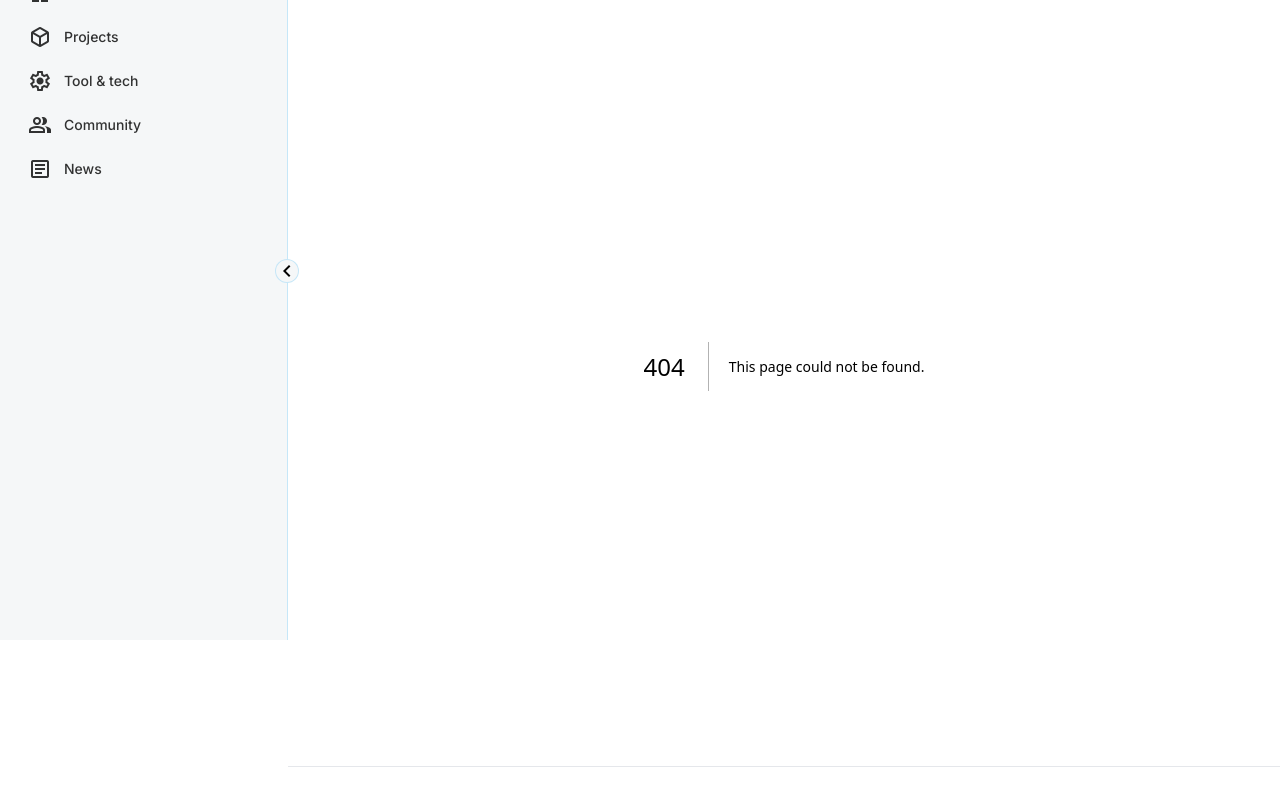
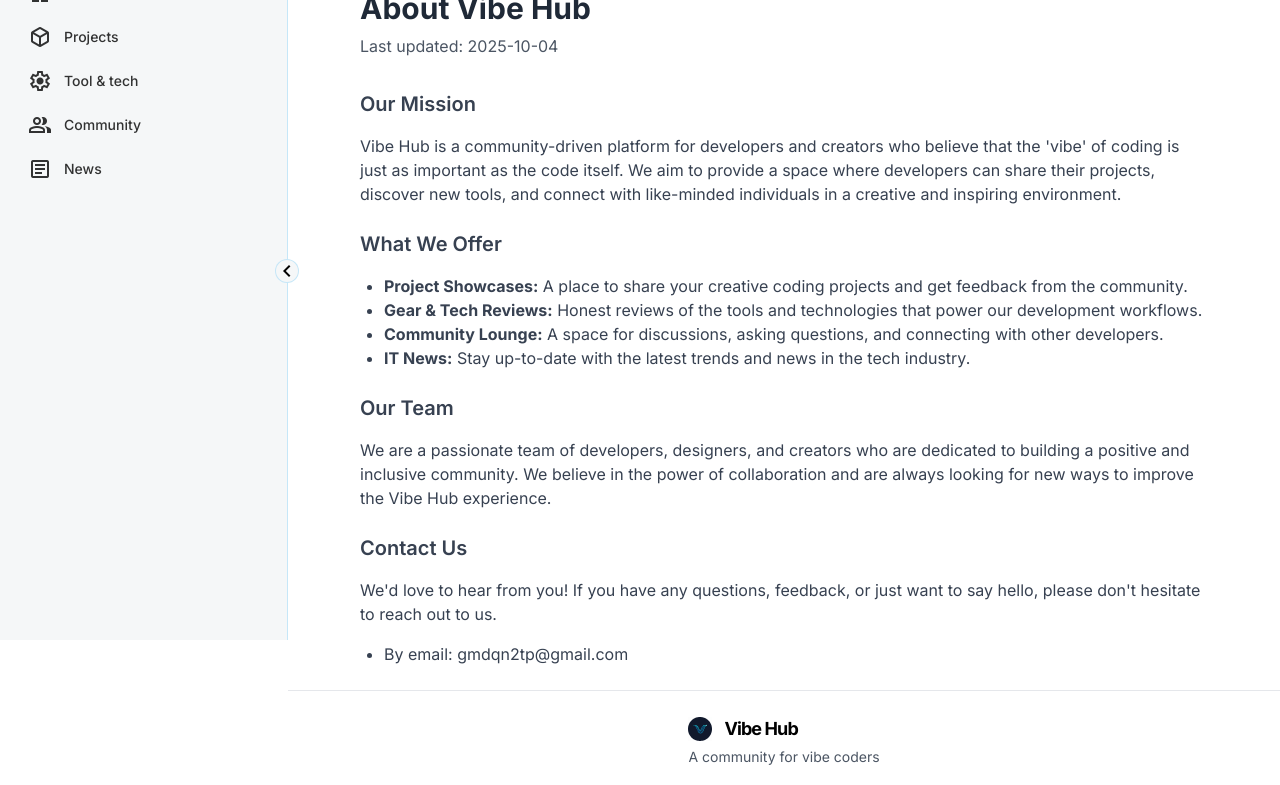
Before and after one commit to kimjuyoung1127/vibe, a Next.js app in the folder vibe-code/: page /google/about in a window 1280 px wide. Before the commit this address had no page. Shown: the part 160-945 px from the top of the page. Built offline with nearby package versions, Linux system fonts and the light colour scheme.

Commit message:
푸터 , 에드센스 스니펫

```diff
--- a/vibe-code/app/components/footer.tsx
+++ b/vibe-code/app/components/footer.tsx
@@ -28,8 +28,14 @@ const Footer = () => {
           </div>
 
           <div className="flex flex-wrap justify-center gap-6 mb-4">
+            <Link
+              href="/google/about"
+              className="text-sm text-gray-600 hover:text-blue-600 transition-colors duration-200"
+            >
+              About Us
+            </Link>
             <a
-              href="/privacy-policy"
+              href="/google/privacy-policy"
               target="_blank"
               rel="noopener noreferrer"
               className="text-sm text-gray-600 hover:text-blue-600 transition-colors duration-200"
@@ -37,7 +43,7 @@ const Footer = () => {
               Privacy Policy
             </a>
             <a
-              href="/terms-of-service"
+              href="/google/terms-of-service"
               target="_blank"
               rel="noopener noreferrer"
               className="text-sm text-gray-600 hover:text-blue-600 transition-colors duration-200"
@@ -45,7 +51,7 @@ const Footer = () => {
               Terms of Service
             </a>
             <a
-              href="/cookie-policy"
+              href="/google/cookie-policy"
               target="_blank"
               rel="noopener noreferrer"
               className="text-sm text-gray-600 hover:text-blue-600 transition-colors duration-200"
@@ -53,7 +59,7 @@ const Footer = () => {
               Cookie Policy
             </a>
             <a
-              href="/content-guidelines"
+              href="/google/content-guidelines"
               target="_blank"
               rel="noopener noreferrer"
               className="text-sm text-gray-600 hover:text-blue-600 transition-colors duration-200"
--- /dev/null
+++ b/vibe-code/app/google/about/page.tsx
@@ -0,0 +1,42 @@
+import React from 'react';
+
+const AboutUsPage = () => {
+  return (
+    <div className="max-w-4xl mx-auto p-6">
+      <header>
+        <h1 className="text-3xl font-bold text-gray-800 mb-2">About Vibe Hub</h1>
+        <p className="text-gray-600">Last updated: {new Date().toISOString().split('T')[0]}</p>
+      </header>
+
+      <section className="mt-8 text-gray-700">
+        <h2 className="text-xl font-semibold mb-4">Our Mission</h2>
+        <p className="mb-4">
+          Vibe Hub is a community-driven platform for developers and creators who believe that the 'vibe' of coding is just as important as the code itself. We aim to provide a space where developers can share their projects, discover new tools, and connect with like-minded individuals in a creative and inspiring environment.
+        </p>
+
+        <h2 className="text-xl font-semibold mt-6 mb-4">What We Offer</h2>
+        <ul className="list-disc pl-6 mb-4">
+          <li><strong>Project Showcases:</strong> A place to share your creative coding projects and get feedback from the community.</li>
+          <li><strong>Gear & Tech Reviews:</strong> Honest reviews of the tools and technologies that power our development workflows.</li>
+          <li><strong>Community Lounge:</strong> A space for discussions, asking questions, and connecting with other developers.</li>
+          <li><strong>IT News:</strong> Stay up-to-date with the latest trends and news in the tech industry.</li>
+        </ul>
+
+        <h2 className="text-xl font-semibold mt-6 mb-4">Our Team</h2>
+        <p className="mb-4">
+          We are a passionate team of developers, designers, and creators who are dedicated to building a positive and inclusive community. We believe in the power of collaboration and are always looking for new ways to improve the Vibe Hub experience.
+        </p>
+
+        <h2 className="text-xl font-semibold mt-6 mb-4">Contact Us</h2>
+        <p className="mb-4">
+          We'd love to hear from you! If you have any questions, feedback, or just want to say hello, please don't hesitate to reach out to us.
+        </p>
+        <ul className="list-disc pl-6">
+          <li>By email: gmdqn2tp@gmail.com </li>
+        </ul>
+      </section>
+    </div>
+  );
+};
+
+export default AboutUsPage;
--- a/vibe-code/google/content-guidelines/page.tsx
+++ b/vibe-code/app/google/content-guidelines/page.tsx
@@ -103,7 +103,7 @@ const ContentGuidelinesPage = () => {
 
         <h2 className="text-xl font-semibold mt-6 mb-4">Contact Us</h2>
         <p className="mb-4">
-          If you have questions about these Content Guidelines, please contact us:
+          If you have any questions about these Content Guidelines, please contact us:
         </p>
         <ul className="list-disc pl-6">
           <li>By email: content@vibehub.com</li>
--- a/vibe-code/app/layout.tsx
+++ b/vibe-code/app/layout.tsx
@@ -3,7 +3,6 @@ import { Inter } from 'next/font/google';
 import './globals.css';
 import './custom.css';
 import Footer from './components/footer';
-import GoogleAnalyticsProvider from '../google/providers/GoogleAnalyticsProvider';
 import NavbarWrapper from './components/NavbarWrapper';
 import TopNavWrapper from './components/TopNavWrapper';
 
@@ -27,13 +26,13 @@ export const metadata: Metadata = {
   openGraph: {
     type: 'website',
     locale: 'en_US',
-    url: 'https://www.vibehub.dev',
+    url: 'https://vibehub.tech',
     title: 'Vibe Hub - A Developer Community for Creative Coding',
     description: 'A community website for developers who value the "vibe coding" and environment of coding, featuring modern retro pop art style.',
     siteName: 'Vibe Hub',
     images: [
       {
-        url: 'https://www.vibehub.dev/og-image.png', // Replace with actual image path
+        url: 'https://vibehub.tech/og-image.png', // Replace with actual image path
         width: 1200,
         height: 630,
         alt: 'Vibe Hub - Developer Community',
@@ -44,7 +43,7 @@ export const metadata: Metadata = {
     card: 'summary_large_image',
     title: 'Vibe Hub - A Developer Community for Creative Coding',
     description: 'A community website for developers who value the "vibe coding" and environment of coding, featuring modern retro pop art style.',
-    images: ['https://www.vibehub.dev/twitter-image.png'], // Replace with actual image path
+    images: ['https://vibehub.tech/twitter-image.png'], // Replace with actual image path
   },
   robots: {
     index: true,
@@ -64,7 +63,7 @@ export const metadata: Metadata = {
       'msvalidate.01': 'bing-verification-token', // Replace with actual token
     },
   },
-  metadataBase: new URL('https://www.vibehub.dev'),
+  metadataBase: new URL('https://vibehub.tech'),
   alternates: {
     canonical: '/',
   },
@@ -89,6 +88,8 @@ export default function RootLayout({
           href="https://fonts.googleapis.com/css2?family=Material+Symbols+Outlined"
           rel="stylesheet"
         />
+        <script async src="https://pagead2.googlesyndication.com/pagead/js/adsbygoogle.js?client=ca-pub-5327530419834984"
+     crossOrigin="anonymous"></script>
 
         {/* Google Analytics */}
         <script
@@ -116,8 +117,8 @@ export default function RootLayout({
               '@type': 'Organization',
               name: 'Vibe Hub',
               legalName: 'Vibe Hub',
-              url: 'https://www.vibehub.dev',
-              logo: 'https://www.vibehub.dev/logo.png', // Replace with actual logo path
+              url: 'https://vibehub.tech',
+              logo: 'https://vibehub.tech/logo.png', // Replace with actual logo path
               description: 'A community website for developers who value the "vibe coding" and environment of coding',
               foundingDate: '2025',
               founder: {
@@ -151,7 +152,6 @@ export default function RootLayout({
           <div className="lg:ml-72 flex flex-col pt-[61px] min-h-screen">
             <main className="flex-grow">
               {children}
-              <GoogleAnalyticsProvider />
             </main>
             <Footer />
           </div>
--- a/vibe-code/app/robots.ts
+++ b/vibe-code/app/robots.ts
@@ -8,6 +8,6 @@ export default function robots(): MetadataRoute.Robots {
       allow: '/',
       disallow: '/private/',
     },
-    sitemap: 'https://www.vibehub.dev/sitemap.xml',
+    sitemap: 'https://vibehub.tech/sitemap.xml',
   };
 }
--- a/vibe-code/app/sitemap.ts
+++ b/vibe-code/app/sitemap.ts
@@ -4,55 +4,55 @@ import { MetadataRoute } from 'next';
 export default function sitemap(): MetadataRoute.Sitemap {
   return [
     {
-      url: 'https://www.vibehub.dev',
+      url: 'https://vibehub.tech',
       lastModified: new Date(),
       changeFrequency: 'daily',
       priority: 1,
     },
     {
-      url: 'https://www.vibehub.dev/projects',
+      url: 'https://vibehub.tech/projects',
       lastModified: new Date(),
       changeFrequency: 'daily',
       priority: 0.8,
     },
     {
-      url: 'https://www.vibehub.dev/gear',
+      url: 'https://vibehub.tech/gear',
       lastModified: new Date(),
       changeFrequency: 'daily',
       priority: 0.8,
     },
     {
-      url: 'https://www.vibehub.dev/community',
+      url: 'https://vibehub.tech/community',
       lastModified: new Date(),
       changeFrequency: 'daily',
       priority: 0.8,
     },
     {
-      url: 'https://www.vibehub.dev/news',
+      url: 'https://vibehub.tech/news',
       lastModified: new Date(),
       changeFrequency: 'daily',
       priority: 0.8,
     },
     {
-      url: 'https://www.vibehub.dev/privacy-policy',
+      url: 'https://vibehub.tech/privacy-policy',
       lastModified: new Date(),
       changeFrequency: 'monthly',
       priority: 0.5,
     },
     {
-      url: 'https://www.vibehub.dev/terms-of-service',
+      url: 'https://vibehub.tech/terms-of-service',
       lastModified: new Date(),
       changeFrequency: 'monthly',
       priority: 0.5,
     },
     {
-      url: 'https://www.vibehub.dev/content-guidelines',
+      url: 'https://vibehub.tech/content-guidelines',
       lastModified: new Date(),
       changeFrequency: 'monthly',
       priority: 0.5,
     },
     {
-      url: 'https://www.vibehub.dev/cookie-policy',
+      url: 'https://vibehub.tech/cookie-policy',
       lastModified: new Date(),
       changeFrequency: 'monthly',
       priority: 0.5,
--- a/vibe-code/google/providers/GoogleAnalyticsProvider.tsx
+++ /dev/null
@@ -1,29 +0,0 @@
-// app/providers/GoogleAnalyticsProvider.tsx
-'use client';
-
-import { useEffect } from 'react';
-import { usePathname, useSearchParams } from 'next/navigation';
-
-declare global {
-  interface Window {
-    gtag: any;
-  }
-}
-
-export default function GoogleAnalyticsProvider() {
-  const pathname = usePathname();
-  const searchParams = useSearchParams();
-
-  useEffect(() => {
-    const url = pathname + searchParams.toString();
-
-    // Track page view
-    if (window.gtag) {
-      window.gtag('config', process.env.NEXT_PUBLIC_GA_ID, {
-        page_path: url,
-      });
-    }
-  }, [pathname, searchParams]);
-
-  return null;
-}
```
Also changed, not shown: vibe-code/app/google/cookie-policy/page.tsx (renamed from vibe-code/google/cookie-policy/page.tsx), vibe-code/app/google/privacy-policy/page.tsx (renamed from vibe-code/google/privacy-policy/page.tsx), vibe-code/app/google/terms-of-service/page.tsx (renamed from vibe-code/google/terms-of-service/page.tsx), vibe-code/public/ads.txt (added), 2 other files (tests, documents, lock files or other folders).
